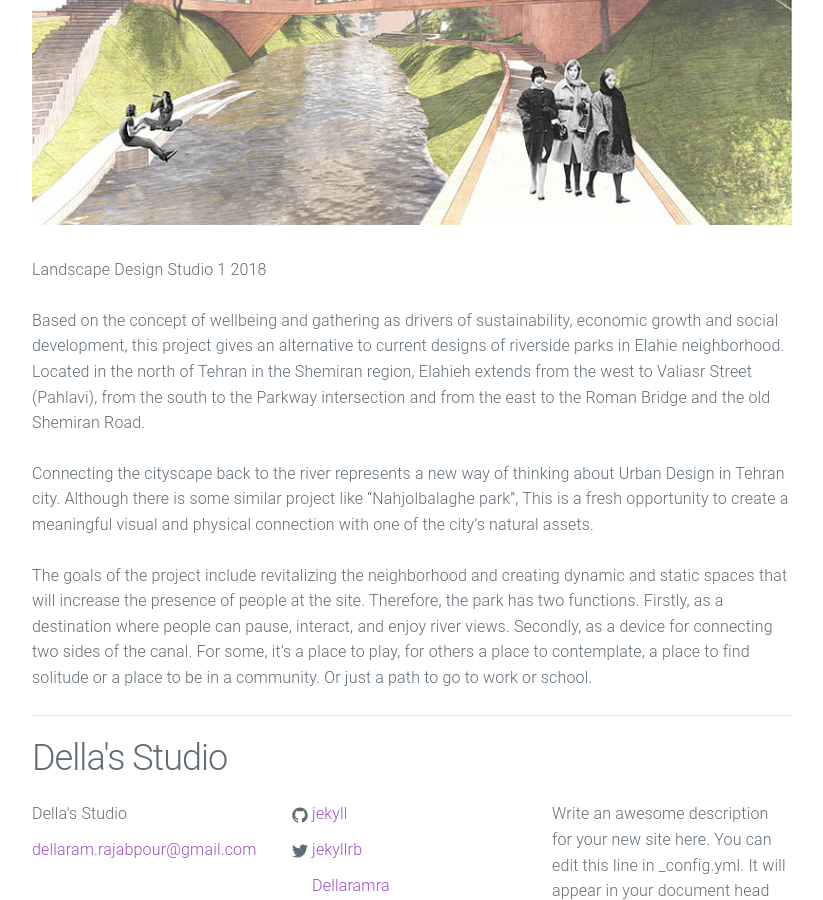
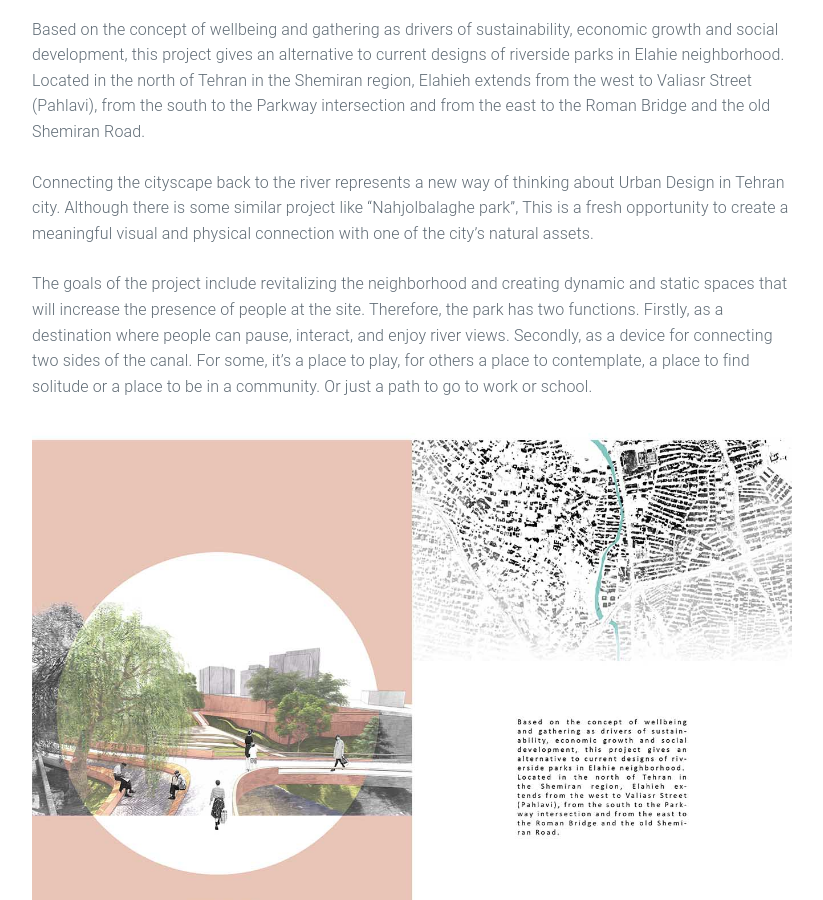
Before and after one commit to dellastudio/dellastudio.github.io, a Jekyll site: the page built from _posts/2018-10-08-a-place-for-all.markdown, in a window 1280 px wide and 900 px high, scrolled down 973 px. Shown: the whole window, without its empty margins (228-1051 px from the left). Built offline with Jekyll 4.4.1, drawn with Linux system fonts in a browser that asks for light colours.

Commit message:
projects

```diff
--- a/_posts/2018-10-08-a-place-for-all.markdown
+++ b/_posts/2018-10-08-a-place-for-all.markdown
@@ -1,16 +1,12 @@
 ---
 layout: post
 title:  "Landscape Design Studio 1"
-date:   2018-10-08 15:39:40
+date:   2018-10-08
 preview: assets/first_page_300_300.jpg
 ---
 
-![Picture 1](assets/first_page_300_300.jpg)
+<img src='http://www.dellastudio.com/assets/a_place_for_all_1.jpg'/>
 
-<img src='http://www.dellastudio.com/assets/first_page_300_300.jpg'/>
-
-Landscape Design Studio 1
-2018
 
 
 
@@ -22,3 +18,13 @@ Located in the north of Tehran in the Shemiran region, Elahieh extends from the
 Connecting the cityscape back to the river represents a new way of thinking about Urban Design in Tehran city. Although there is some similar project like “Nahjolbalaghe park”, This is a fresh opportunity to create a meaningful visual and physical connection with one of the city’s natural assets.
 
 The goals of the project include revitalizing the neighborhood and creating dynamic and static spaces that will increase the presence of people at the site. Therefore, the park has two functions. Firstly, as a destination where people can pause, interact, and enjoy river views. Secondly, as a device for connecting two sides of the canal. For some, it’s a place to play, for others a place to contemplate, a place to find solitude or a place to be in a community. Or just a path to go to work or school.
+
+<img src='http://www.dellastudio.com/assets/a_place_for_all_2.jpg'/>
+
+<img src='http://www.dellastudio.com/assets/a_place_for_all_3.jpg'/>
+
+<img src='http://www.dellastudio.com/assets/a_place_for_all_4.jpg'/>
+
+<img src='http://www.dellastudio.com/assets/a_place_for_all_5.jpg'/>
+
+<img src='http://www.dellastudio.com/assets/a_place_for_all_6.jpg'/>
```
Also changed, not shown: assets/a_place_for_all_1.jpg (added), assets/a_place_for_all_2.jpg (added), assets/a_place_for_all_3.jpg (added), assets/a_place_for_all_4.jpg (added), assets/a_place_for_all_5.jpg (added), assets/a_place_for_all_6.jpg (added).
